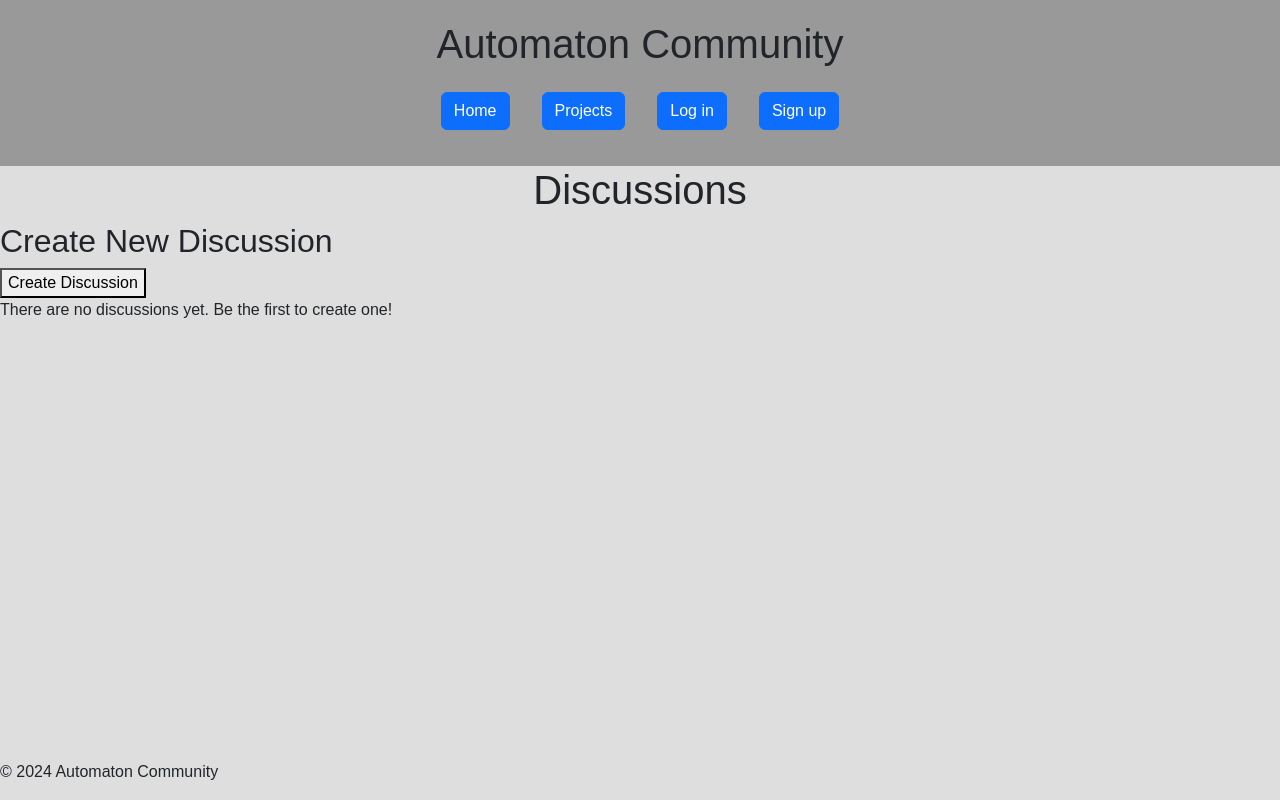
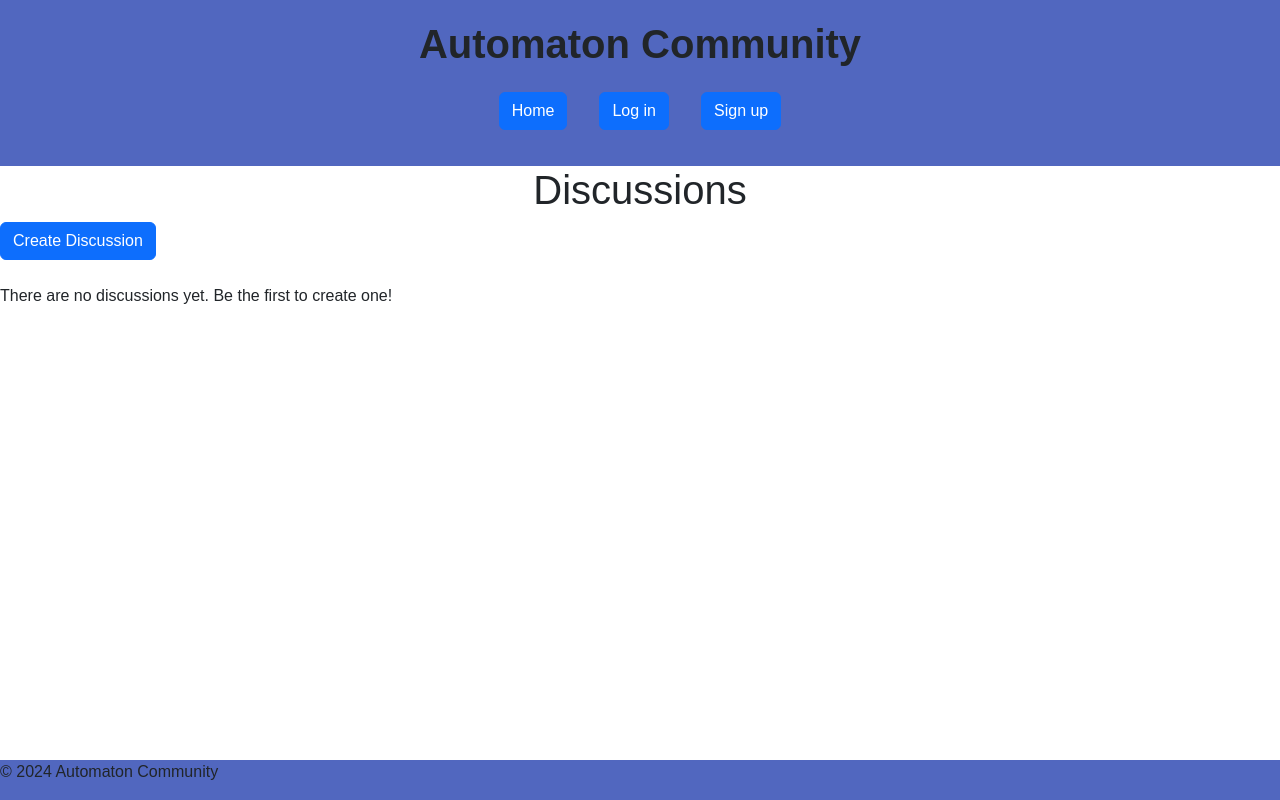
Before and after one commit to br0nke/automaton, a Django app: page /discussions/discussions/ in a window 1280 px wide. Run offline with Django 5.2, Linux system fonts and the light colour scheme; data that the repository does not hold is empty; some libraries are stand-ins or nearby versions.

Commit message:
chat fixes + forms func fix + front end tweaks

```diff
--- a/core/chat/templates/chat/discussion_create.html
+++ b/core/chat/templates/chat/discussion_create.html
@@ -2,12 +2,8 @@
 {% block title %}Discussions {{ block.super }}{% endblock title %}
 {% block content %}
 <h1>Create new discussion:</h1>
-<div class="centered-element">
-<div class="form">
     <form method="post" enctype="multipart/form-data">
         {% csrf_token %}
         {{ form.as_p }}
         <button class="btn btn-primary" type="submit">Publish Discussion</button>
     </form>
-</div>
-</div>
--- a/core/chat/templates/chat/discussion_detail.html
+++ b/core/chat/templates/chat/discussion_detail.html
@@ -1,5 +1,5 @@
 {% extends "base.html" %}  {% block content %}
-  <h1>{{ discussion.title }}</h1>  <p>Started by: {{ discussion.starter.username }}</p>
+  <h1>{{ discussion.title }}</h1>  <p>Started by:<strong> {{ discussion.starter.username }}</strong></p>
   <p>Created at: {{ discussion.created_at }}</p>
 
   <h2>Posts</h2>
@@ -20,7 +20,7 @@
   <form method="post" action="{% url 'chat:add_post' discussion.id %}">
     {% csrf_token %}
     {{ form.as_p }}  <input type="hidden" name="discussion" value="{{ discussion.id }}">
-    <button type="submit">Comment</button>
+    <button class="btn btn-primary" type="submit">Comment</button>
   </form>
 
 {% endblock content %}
--- a/core/chat/templates/chat/discussion_list.html
+++ b/core/chat/templates/chat/discussion_list.html
@@ -1,24 +1,19 @@
 {% extends "base.html" %}  {% load crispy_forms_tags %}  {% block content %}
-  <h1>Discussions</h1>
-
-  <h2>Create New Discussion</h2>
-  <form method="post" action="{% url 'chat:discussion_create' %}">
+<h1>Discussions</h1>
+<form method="post" action="{% url 'chat:discussion_create' %}">
     {% csrf_token %}
     {{ form.as_p }}
-    <button type="submit">Create Discussion</button>
-  </form>
-
-
+    <button type="submit" class="btn btn-primary">Create Discussion</button>
+</form>
+<br>
   {% if discussions %}
-
       {% for discussion in discussions %}
       <li>
           <h3><a href="{% url 'chat:discussion_detail' discussion.id %}">{{ discussion.title }}</a></h3>
           <p>{{ discussion.content|truncatechars:50 }}</p>
+          <p>{{ discussion.created_at }} By: {{ discussion.starter }}</p>
       </li>
       {% endfor %}
-
-
   {% else %}
     <p>There are no discussions yet. Be the first to create one!</p>
   {% endif %}
--- a/core/codes/static/css/style.css
+++ b/core/codes/static/css/style.css
@@ -1,5 +1,4 @@
 body {
-    background-color: #cccccca2;
     min-height: 100vh;
     font-size: 16px;
     flex-direction: column;
@@ -9,7 +8,7 @@ body {
 }
 
 header {
-    background-color: #999999;
+    background-color: #2540afcb;
     padding: 20px;
     text-align: center;
 }
@@ -37,17 +36,22 @@ header ul li {
 
 }
 
+footer {
+    background-color: #2540afcb;
+}
+
 .footer {
     position: fixed;
     bottom: 0;
     width: 100%;
     height: 50px;
-    background-color: rgb(199, 200, 217);
+    background-color: #2540afcb;
     z-index: 10;
   }
 
-.discussions {
+.discussion {
     padding: 20px;
+    text-align: center;
 }
 
 .discussions li {
@@ -179,7 +183,7 @@ main h1 {
     color: green;
 }
 
-  .submit {
+.submit {
     border: none;
     outline: none;
     background-color: rgb(71, 119, 223);
@@ -190,11 +194,11 @@ main h1 {
     transform: .3s ease;
   }
 
-  .submit:hover {
+.submit:hover {
     background-color: rgb(32, 32, 208);
   }
 
-  @keyframes pulse {
+@keyframes pulse {
     from {
       transform: scale(0.9);
       opacity: 1;
--- a/core/codes/templates/base.html
+++ b/core/codes/templates/base.html
@@ -11,16 +11,15 @@
 </head>
 <body>
     <header>
-        <h1>Automaton Community</h1>
+        <h1><strong>Automaton Community</strong></h1>
 
             <ul class="nav col-12 col-lg-auto me-lg-auto mb-2 justify-content-center mb-md-0">
                 <li><a href="{% url 'index' %}" class="btn btn-primary">Home</a></li>
-                {% comment %} <li><a href="{% url 'discussions' %}">Discussions</a></li> {% endcomment %}
-                <li><a href="{% url 'codes_list' %}" class="btn btn-primary">Projects</a></li>
                     <ul class="nav">
                         {% if user.is_authenticated %}
+                            <li><a href="{% url 'codes_list' %}" class="btn btn-primary">Projects</a></li>
+                            <li><a href="{% url 'chat:discussion_list' %}" class="btn btn-primary">Discussions</a></li>
                             <li><a href="{% url 'user_detail_current' %}" class="btn btn-primary">{{ user }}</a></li>
-                            <li><a href="{% url 'chat:discussion_list' %}" class="btn btn-primary">Discussions</a></li>
                             {% if user.is_superuser or user.is_staff %}
                                 <li><a href="{% url 'admin:index' %}" class="btn btn-primary">Admin</a></li>
                             {% endif %}
--- a/core/codes/templates/codes/codes_list.html
+++ b/core/codes/templates/codes/codes_list.html
@@ -3,14 +3,12 @@
 {% block title %}{{ block.super }}Codes list{% endblock title %}
 {% block content %}
 <h1>All listed Codes</h1>
-<div class="centered-element">
 <div class="toolbar">
   <form method="GET" action="{% url 'codes_search' %}">
     <br><input type="text" name="search" placeholder="Search the list...">
     <button class="btn btn-primary" type="submit">Search</button>
   </form>
   <a href="{% url 'codes_create' %}" class="btn btn-primary">Add Project</a>
-</div>
 </div>
 <br>
 <div class="container">
--- a/core/codes/templates/codes/codes_search.html
+++ b/core/codes/templates/codes/codes_search.html
@@ -3,14 +3,12 @@
 {% block title %}{{ block.super }}Codes list search{% endblock title %}
 {% block content %}
 <h1>Codes Search Results</h1>
-<div class="centered-element">
 <div class="toolbar">
   <form method="GET" action="{% url 'codes_search' %}">
     <br><input type="text" name="search" placeholder="Search the list...">
     <button class="btn btn-primary" type="submit">Search</button>
   </form>
   <a href="{% url 'codes_create' %}" class="btn btn-primary">Add Project</a>
-</div>
 </div>
 <br>
 <div class="container">
--- a/core/codes/templates/codes/index.html
+++ b/core/codes/templates/codes/index.html
@@ -9,7 +9,7 @@
     <a href="{% url 'signup' %}" class="btn btn-primary">Join the Community!</a>
 </section>
 {% else %}
-<h2>Latest Discussions</h2>
+<h1>Latest Discussions</h1>
     {% if discussions %}
     <ul class="discussions">
             <a href="{% url 'chat:discussion_list' %}" class="btn btn-primary">Discussions</a>
@@ -17,5 +17,8 @@
     {% else %}
     <p>There are no discussions yet. Be the first to create one!</p>
     {% endif %}
+        <h1>Latest Projects</h1>
+        <ul class="discussions">
+            <a href="{% url 'codes_list' %}" class="btn btn-primary">Projects</a>
 {% endif %}
 {% endblock content %}
```
Also changed, not shown: core/codes/forms.py (+14 -7 lines).
